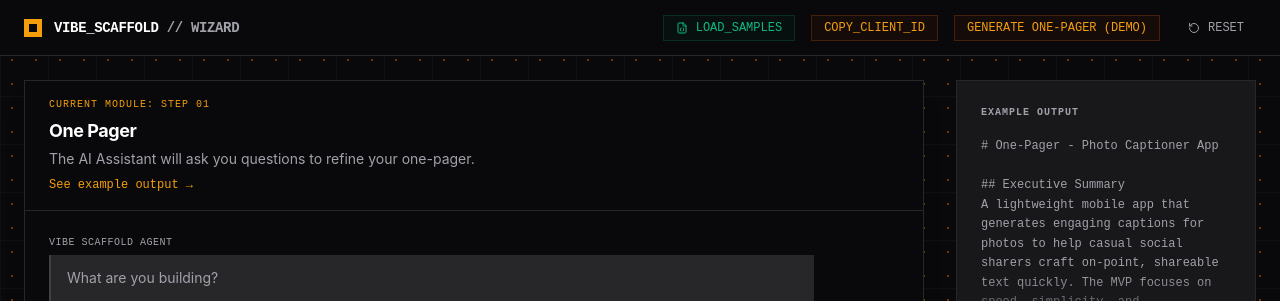
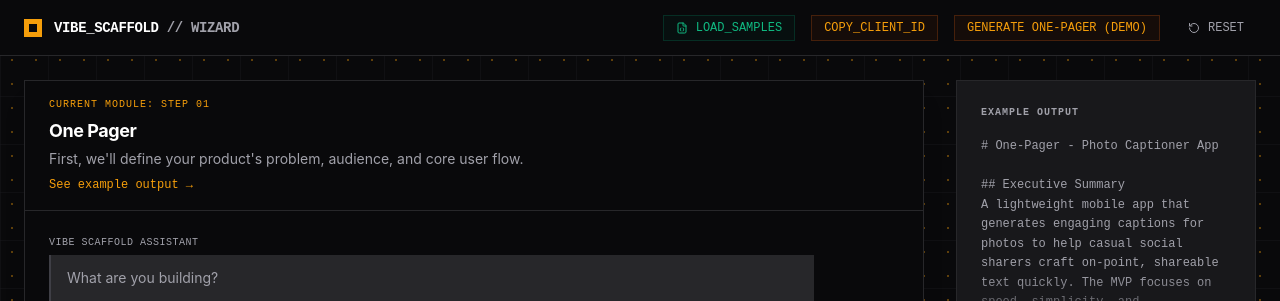
Before and after one commit to benjaminshoemaker/vibecode_spec_generator, a Next.js app: page /wizard in a window 1280 px wide. Shown: the top 301 px of the page. Built offline with nearby package versions, Linux system fonts and the light colour scheme; no server answers; the database is empty.

Commit message:
updated docs

```diff
--- a/app/wizard/components/ChatInterface.tsx
+++ b/app/wizard/components/ChatInterface.tsx
@@ -291,7 +291,7 @@ export default function ChatInterface({
             <div className={`text-2xs font-mono uppercase tracking-wider mb-1 ${
               message.role === "user" ? "text-accent" : "text-[#a1a1aa]"
             }`}>
-              {message.role === "user" ? "You" : "Vibe Scaffold Agent"}
+              {message.role === "user" ? "You" : "Vibe Scaffold Assistant"}
             </div>
 
             <div className={`px-4 py-3 text-sm leading-relaxed whitespace-pre-wrap ${
@@ -313,7 +313,7 @@ export default function ChatInterface({
         {isLoading && lastMessage?.role === "user" && (
           <div className="flex flex-col max-w-[90%] self-start items-start">
             <div className="text-2xs font-mono uppercase tracking-wider mb-1 text-[#a1a1aa]">
-              Vibe Scaffold Agent
+              Vibe Scaffold Assistant
             </div>
             <div className="bg-zinc-800 border-l-2 border-zinc-700 text-[#a1a1aa] px-4 py-3 text-sm leading-relaxed">
               <span
--- a/app/wizard/steps/step1-config.ts
+++ b/app/wizard/steps/step1-config.ts
@@ -4,7 +4,7 @@ export const step1Config: StepConfig = {
   stepNumber: 1,
   stepName: "One Pager",
   userInstructions:
-    "The AI Assistant will ask you questions to refine your one-pager.",
+    "First, we'll define your product's problem, audience, and core user flow.",
   systemPrompt: `Ask the user one question at a time so that you can develop a one-pager for this idea. Each question should build on the previous ones, and the end goal is a one-pager description of the idea. We'll pass that on to the next stage of the workflow, the technical specification. We need to gather at least the following:
 * What problem does the app solve?
 * Who is the ideal user for this app?
--- a/app/wizard/steps/step2-config.ts
+++ b/app/wizard/steps/step2-config.ts
@@ -4,7 +4,7 @@ export const step2Config: StepConfig = {
   stepNumber: 2,
   stepName: "Developer Spec",
   userInstructions:
-    "Using the one pager we have just created, the Assistant will now ask you a series of questions to refine the technical details, architecture, and implementation approach.",
+    "Using the one pager we have just created, we'll nail down tech stack, architecture, and implementation details.",
   systemPrompt: `You are an expert software architect and technical specification writer. Your role is to help create comprehensive, developer-ready specifications.
 
 Ask me one question at a time so we can develop a thorough, step-by-step spec for this idea. We are building an MVP - bias your choices towards simplicity, ease of implementation, and speed. When off-the-shelf or open source solutions exist, suggest them as options as well. For each question, mention at least your recommendation and why, with the above biases factored in. Each question should build on my previous answers, and our end goal is to have a detailed specification I can hand off to a developer. Let’s do this iteratively and dig into every relevant detail. If you can infer an answer from the initial idea input, no need to ask a question about it. Remember, only one question at a time.
--- a/app/wizard/steps/step3-config.ts
+++ b/app/wizard/steps/step3-config.ts
@@ -4,7 +4,7 @@ export const step3Config: StepConfig = {
   stepNumber: 3,
   stepName: "Prompt Plan",
   userInstructions:
-    "Now that we have designs & a spec, we are going to create a prompt plan. This will create a series of steps that AI coding tools can execute on, test, and you can manually test, as well as track progress as you go.",
+    "Now that we have designs & a spec, we'll create step-by-step prompts with TDD checkboxes for AI coding tools.",
   systemPrompt: `On this step, we're going to generate a step-by-step prompt plan. The user will now optionally provide some new details about their product. Note them, provide feedback, and wait for them to move on to the prompt plan stage. If they don't know how to do that, guide them to click on 'Generate Prompt Plan'. Do NOT generate the full prompt plan in the chat.`,
   generateButtonText: "Generate Prompt Plan",
   approveButtonText: "Approve Draft & Save",
--- a/app/wizard/steps/step4-config.ts
+++ b/app/wizard/steps/step4-config.ts
@@ -4,7 +4,7 @@ export const step4Config: StepConfig = {
   stepNumber: 4,
   stepName: "AGENTS",
   userInstructions:
-    "Using all the documents we've created (one-pager, developer spec, and prompt plan), the Assistant will help you create an AGENTS.md file. This AGENTS.md file will help your AI coding agents stick to the plan, track their progress and follow Test-Driven Development.",
+    "Using all the documents we've created (one-pager, developer spec, and prompt plan), the Vibe Scaffold Assistant will create guardrails to keep AI agents on track with testing and progress.",
   systemPrompt: `On this step, we're going to generate an AGENTS.md file. The user will now optionally provide some new details about what they want to be in that file. Note them, provide feedback, and wait for them to move on to the prompt plan stage. If they don't know how to do that, guide them to click on 'Generate AGENTS.md' Do NOT generate the full AGENTS.md in the chat.`,
   generateButtonText: "Generate AGENTS.md",
   approveButtonText: "Approve Draft & Save",
```
Also changed, not shown: 2 other files (tests, documents, lock files or other folders).
